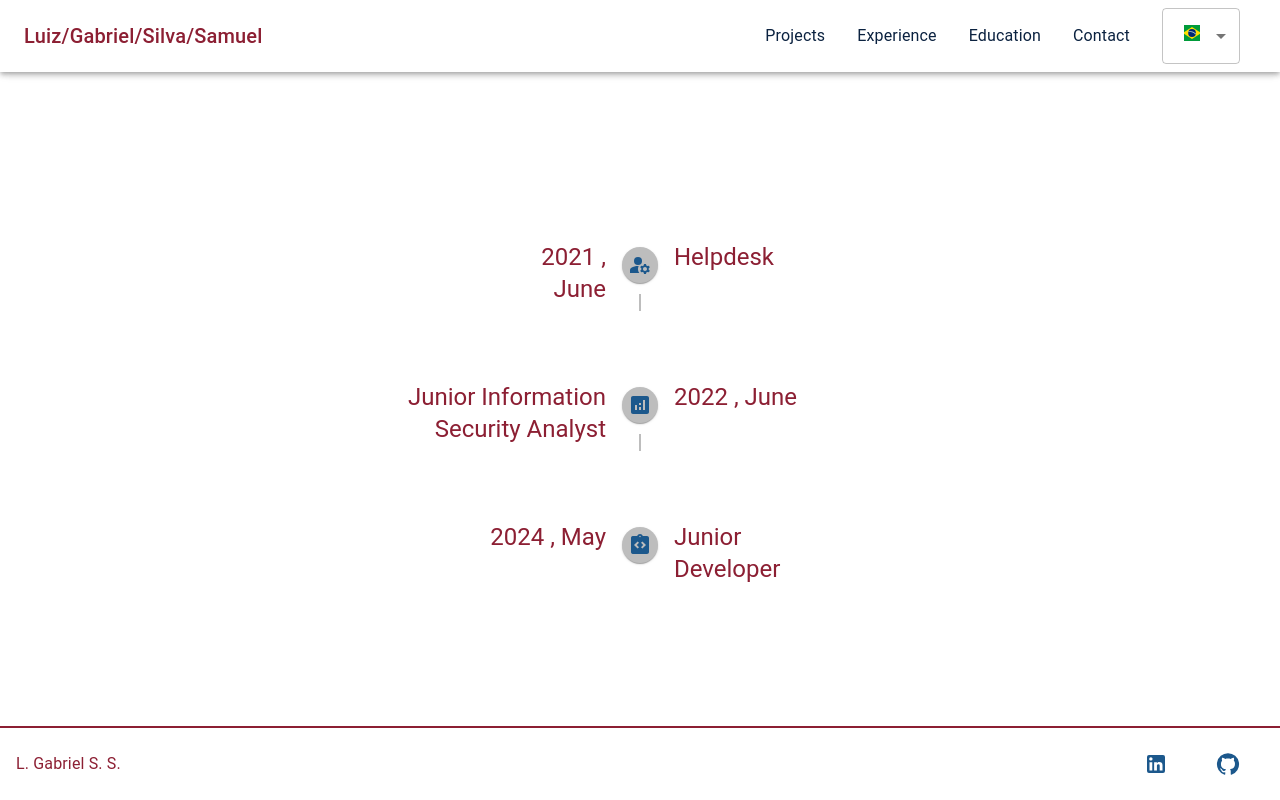
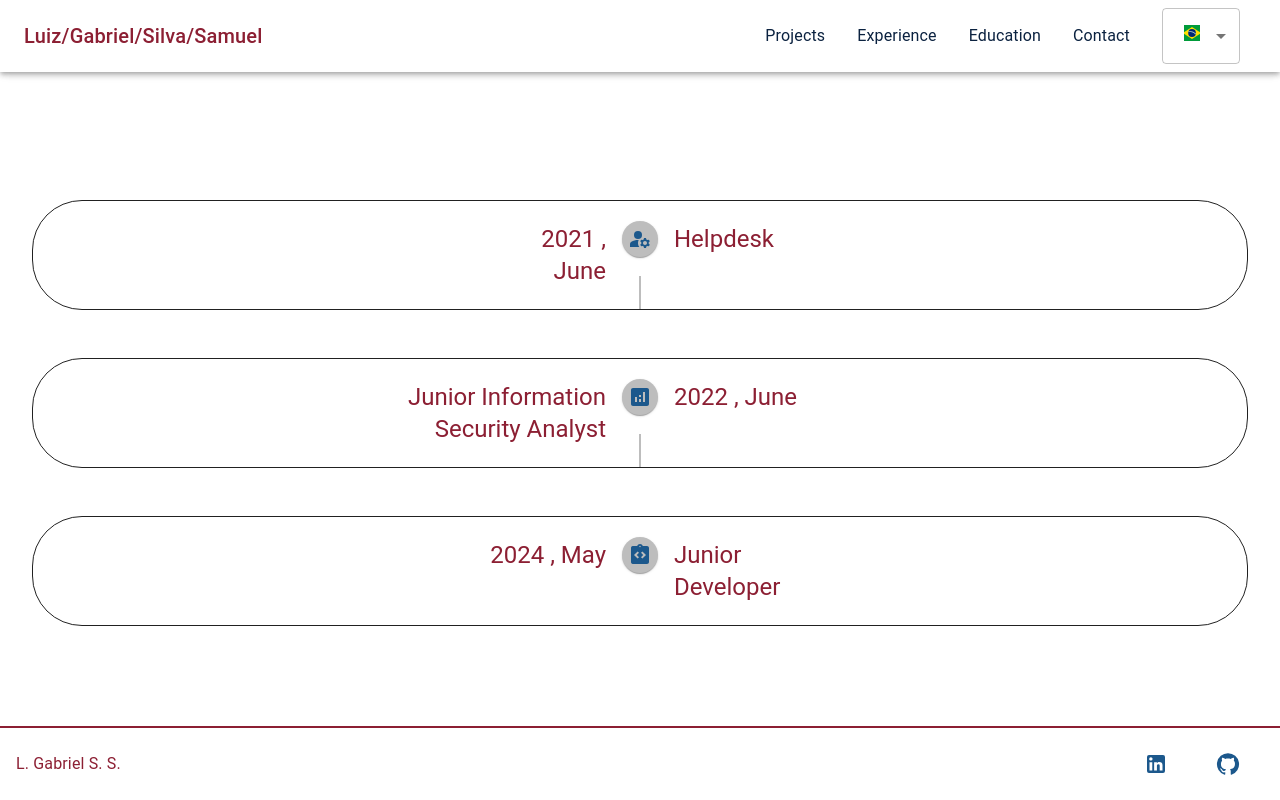
Before and after one commit to LuizGabrielSS/portfolio, a React (Create React App) app: page /portfolio/exp in a window 1280 px wide. Built offline with nearby package versions, Linux system fonts and the light colour scheme.

Commit message:
melhorando a indicação de que a timeline é clicavel

```diff
--- a/src/components/navigator/index.js
+++ b/src/components/navigator/index.js
@@ -53,7 +53,7 @@ export default function Navigator(){
             /><BoxComponent
             name='school'
             navegacao={navegacao}
-            to='/school'
+            to='/education'
             />
             <BoxComponent
             name='contact'
@@ -114,7 +114,7 @@ export function DrawerNavigator({open, onClose, drawerWidth}){
                     <BoxComponent
                     name='school'
                     navegacao={navegacao}
-                    to='/school'
+                    to='/education'
                     />
                 </Box>
                 <Box
--- /dev/null
+++ b/src/pages/education/index.js
@@ -0,0 +1,13 @@
+import React from 'react';
+
+import ContainerComponent from '../../components/container'
+
+export default function EducationScreen(){
+
+    return(
+        <ContainerComponent>
+
+        </ContainerComponent>
+    )
+
+}
--- a/src/pages/exp/components/timeline/index.js
+++ b/src/pages/exp/components/timeline/index.js
@@ -10,11 +10,12 @@ function Info({information}){
 
     return (
         <Box
+        my={2}
         >
             <Typography
             variant={window.innerWidth> 420 ? "h5" : "body1"}
             sx={{
-                color: "text.home_b"
+                color: "text.home_b",
             }}
             >
                 {information}
@@ -28,15 +29,20 @@ function ComponentTimeLine({Title, time, Icon,setSelected,item,setOpen,index,las
 
     return(
         <Box
-        my={4}
+        my={3}
         onClick={() => {setSelected(item);setOpen(true)}}
         sx={{
             cursor: 'pointer',
+            transition: 'background-color 0.3s ease-in-out',
+            '&:hover': {
+                backgroundColor: 'background.home_b'
+            },
+            border: '1px solid',
+            borderRadius: '50px',
         }}
         display="flex"
         justifyContent="center"
         alignItems="center"
-
         >
             <TimelineItem>
                 <TimelineOppositeContent>
@@ -49,6 +55,9 @@ function ComponentTimeLine({Title, time, Icon,setSelected,item,setOpen,index,las
                     />
                 </TimelineOppositeContent>
                 <TimelineSeparator>
+                <Box
+                my={1}
+                >
                     <TimelineDot>
                         <Icon
                         sx={{
@@ -56,6 +65,7 @@ function ComponentTimeLine({Title, time, Icon,setSelected,item,setOpen,index,las
                         }}
                         />
                     </TimelineDot>
+                    </Box>
                     {
                         index === last_item - 1
                         ? null
@@ -71,6 +81,7 @@ function ComponentTimeLine({Title, time, Icon,setSelected,item,setOpen,index,las
                     }/>
                 </TimelineContent>
             </TimelineItem>
+
         </Box>
     )
 
--- a/src/routes/index.js
+++ b/src/routes/index.js
@@ -7,6 +7,7 @@ import NotFoundScreen from '../pages/notfound'
 import HomeScreen from '../pages/home'
 import ContactScreen from '../pages/contact'
 import ExperienceScreen from '../pages/exp'
+import EducationScreen from '../pages/education'
 
 export default function RoutesFunction(){
 
@@ -34,6 +35,12 @@ export default function RoutesFunction(){
                     }
                 />
                 <Route
+                    path="/education"
+                    element={
+                        <EducationScreen/>
+                    }
+                />
+                <Route
                     path="/contact"
                     element={
                         <ContactScreen/>
```
